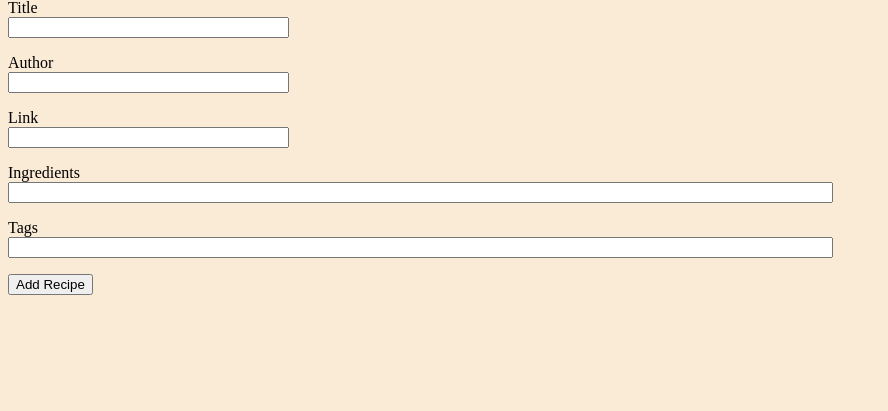
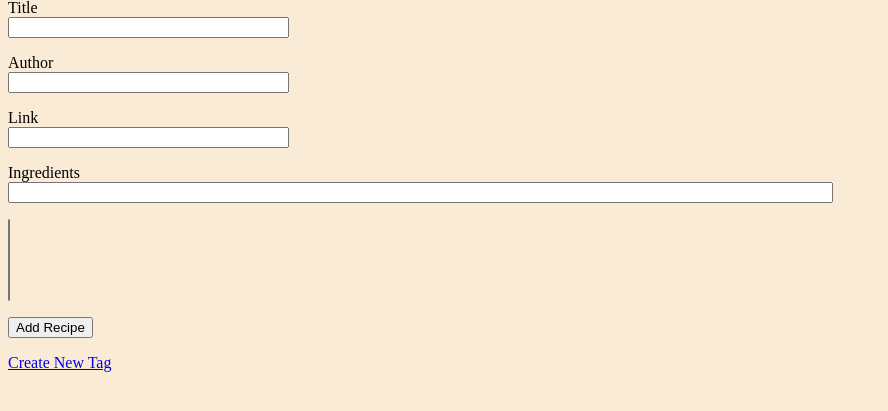
Before and after one commit to ShatteredArrow/homechef, a Flask app: page /add_recipe in a window 1280 px wide. Shown: the part 127-538 px from the top of the page, without its empty margins (0-888 px from the left). Run offline with Flask 2, Linux system fonts and the light colour scheme; the visitor is signed in with stand-in values (Sample User, id 1); data that the repository does not hold is empty.

Commit message:
Fix form for tagging recipes
Added multiselect in recipe form to add tags to recipes. Corrected
routing for detailed recipe view.

```diff
--- a/app/forms.py
+++ b/app/forms.py
@@ -16,7 +16,7 @@ class AddRecipe(FlaskForm):
     author = StringField('Author', validators=[DataRequired()])
     link = StringField('Link', validators=[DataRequired()])
     ingredients = StringField('Ingredients', validators=[DataRequired()])
-    tags = StringField('Tags', validators=[DataRequired()])
+    tags = SelectMultipleField('Tag', choices=[], coerce=int)
     submit = SubmitField('Add Recipe')
 
 class AddTag(FlaskForm):
--- a/app/routes.py
+++ b/app/routes.py
@@ -7,8 +7,6 @@ from app.forms import LoginForm, AddRecipe, AddTag, SelectTag
 from app.models import Recipe, Tag, recipeTag
 from app import Config
 
-
-BASEDIR = os.path.abspath(os.path.dirname(__file__))
 
 @app.route('/')
 @app.route('/index')
@@ -63,29 +61,28 @@ def add_tag():
 @app.route('/recipe/<recipe_id>')
 def recipe(recipe_id):
     recipe = Recipe.query.filter_by(id=recipe_id).first_or_404()
-    return render_template('recipe.html', title='Recipe', recipes=recipe)
+    return render_template('recipe.html', title='Recipe', recipe=recipe)
 
 @app.route('/add_recipe', methods=['GET', 'POST'])
 def add_recipe():
+    categories = [(c.id, c.name) for c in Tag.query.all()]
     form = AddRecipe()
+    form.tags.choices = categories
+
     if form.validate_on_submit():
+        print(type(form.tags.data))
         recipe = Recipe(
             title=form.title.data,
             author=form.author.data,
             link=form.link.data,
-            #ingredients=form.ingredients.data,
+            ingredients=form.ingredients.data,
+
         )
-        #recipe.tags.extend(Tag.query.filter_by(id=tag_id).all())
+        tags = Tag.query.filter(Tag.id.in_(form.tags.data))
+        recipe.tags.extend(tags)
         db.session.add(recipe)
         db.session.commit()
         flash('Successfully added recipe: {}'.format(
             form.title.data))
-        return redirect(url_for('recipe'))
+        return redirect(url_for('recipe_index'))
     return render_template('add_recipe.html', title='Add Recipe', form=form)
-
-
-
-def select_tag(request, id):
-    tag = Tag.query.get(id)
-    form = SelectTag(request.POST, obj=tag)
-    form.tag_id.choices = [(g.id, g.name) for g in Tag.query.order_by('name')]
--- a/app/templates/add_recipe.html
+++ b/app/templates/add_recipe.html
@@ -32,13 +32,16 @@
             <span style="color: red;">[{{ error }}]</span>
             {% endfor %}
         </p>
-        {{ form.tags.label }}<br>
-        {{ form.tags(size=100) }}
-        {% for error in form.tags.errors %}
-        <span style="color: red;">[{{ error }}]</span>
-        {% endfor %}
+        <div class="bloc">
+            {{ form.hidden_tag() }}
+            {{ form.tags(size = 5) }}
+        </div>
         <p>
             {{ form.submit() }}
         </p>
     </form>
+    <div>
+        <a class="create_new_tag" href="{{ url_for('add_tag') }}">Create New Tag</a>
+    </div>
+
 {% endblock %}
--- a/app/templates/base.html
+++ b/app/templates/base.html
@@ -1,7 +1,7 @@
 <html>
     <head>
         {%block head%}
-        <link type="text/css" rel="stylesheet" href="static/css/base.css">
+        <link type="text/css" rel="stylesheet" href="/static/css/base.css">
         <link rel="shortcut icon" href="{{ url_for('static', filename='favicon.png') }}">
 
 
--- a/app/templates/recipe.html
+++ b/app/templates/recipe.html
@@ -3,7 +3,7 @@
 {% block content %}
     <a href="{{ url_for('add_recipe') }}">Add Recipe</a>
 
-    {% if recipes %}
+    {% if recipe %}
     <table>
         <tr>
             <td>Recipe title</td>
@@ -14,7 +14,6 @@
             <td>difficulty</td>
             <td>tried_recipe</td>
         </tr>
-        {% for recipe in recipes %}
         <tr>
             <td>{{ recipe.title }}</td>
             <td>{{ recipe.author }}</td>
@@ -24,7 +23,6 @@
             <td>{{ recipe.difficulty }}</td>
             <td>{{ recipe.tried_recipe }}</td>
         </tr>
-        {% endfor %}
     </table>
     {% endif %}
 {% endblock %}
--- a/app/templates/recipe_index.html
+++ b/app/templates/recipe_index.html
@@ -6,8 +6,8 @@
 {% block content %}
     <form action="" method="post" novalidate>
         <div class="bloc">
-                {{ form.hidden_tag() }}
-        {{ form.tags(size = 5) }}
+            {{ form.hidden_tag() }}
+            {{ form.tags(size = 5) }}
         </div>
 
         <button type="submit" class="btn">Search</button>
@@ -30,7 +30,7 @@
         </tr>
         {% for recipe in recipes %}
         <tr>
-            <td>{{ recipe.title }}</td>
+            <td><a href="{{ url_for('recipe', recipe_id=recipe.id) }}">{{ recipe.title }}</a></td>
             <td>{{ recipe.author }}</td>
             <td><a href="#">{{ recipe.link }}</a></td>
             <td>{{ recipe.ingredients }}</td>
```
Also changed, not shown: app.db.
